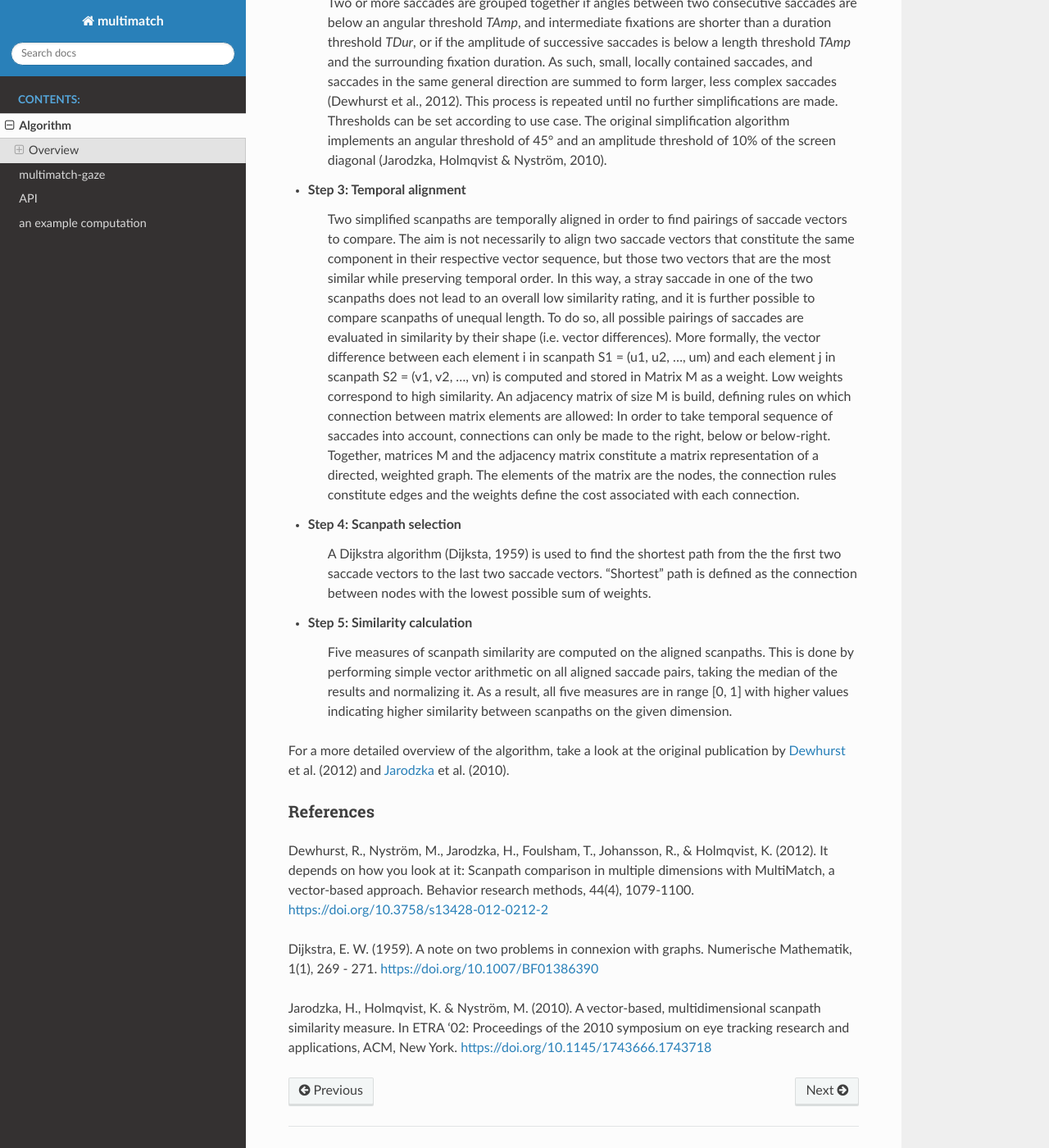
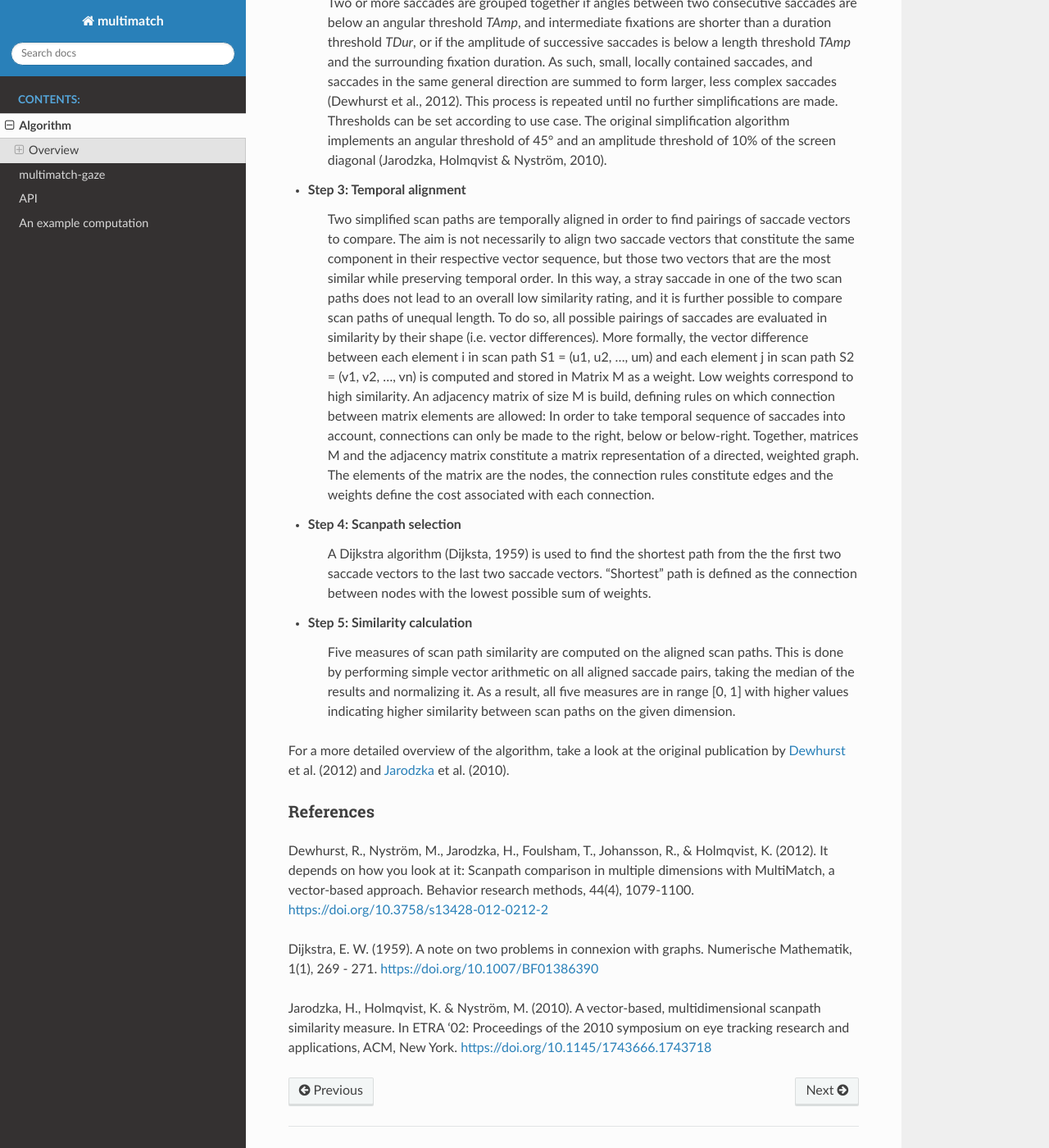
Before and after one commit to adswa/multimatch_gaze, a Sphinx documentation site: the page built from docs/source/overview.rst, in a window 1280 px wide and 1400 px high, scrolled down 1850 px. Shown: the whole window at 82% size. Built offline with Sphinx 7.4.7 and the Read the Docs theme 2.0.0, drawn with Linux system fonts in a browser that asks for light colours; pages that are not in the unit, such as notebooks, are missing from menus; some of the changed text lies outside the part shown.

Commit message:
minor typos in the docs

```diff
--- a/docs/source/conf.py
+++ b/docs/source/conf.py
@@ -22,13 +22,13 @@ sys.path.insert(0, os.path.abspath('../../'))
 # -- Project information -----------------------------------------------------
 
 project = 'multimatch'
-copyright = '2018, Adina Wagner'
+copyright = '2018-2019, Adina Wagner'
 author = 'Adina Wagner'
 
 # The short X.Y version
 version = ''
 # The full version, including alpha/beta/rc tags
-release = '0.0.1'
+release = '0.1.0'
 
 
 # -- General configuration ---------------------------------------------------
--- a/docs/source/index.rst
+++ b/docs/source/index.rst
@@ -3,8 +3,8 @@
    You can adapt this file completely to your liking, but it should at least
    contain the root `toctree` directive.
 
-multimatch-gaze: Multidimensional scanpath comparison in python
-===============================================================
+multimatch-gaze: Multidimensional scan path comparison in Python
+================================================================
 
 .. toctree::
    :maxdepth: 1
--- a/docs/source/overview.rst
+++ b/docs/source/overview.rst
@@ -3,22 +3,22 @@ Algorithm
 *********
 
 The **MultiMatch** method is a vector-based, multi-dimensional approach to
-compute scanpath similarity. It was originally proposed by Jarodzka, Holmqvist
+compute scan path similarity. It was originally proposed by Jarodzka, Holmqvist
 & Nyström (2010) and implemented as a Matlab toolbox by Dewhursts and colleagues
 (2012).
 
-The method represents scanpaths as geometrical vectors in a two-dimensional
-space: Any scanpath is build up of a vector sequence in which the vectors
+The method represents scan paths as geometrical vectors in a two-dimensional
+space: Any scan path is build up of a vector sequence in which the vectors
 represent saccades, and the start and end position of saccade vectors represent
-fixations. In the example image below, the scanpath is build by connecting the
+fixations. In the example image below, the scan path is build by connecting the
 fixations (red dots) with vectors (black lines), which constitute simplified
 saccades.
 
  .. figure:: ../img/example_path.png
    :scale: 150%
-   :alt: examplary scanpath
+   :alt: examplary scan path
 
-   Example scanpath as used in the MultiMatch algorithm
+   Example scan path as used in the MultiMatch algorithm
 
 Two such sequences (which can differ in length) are compared on the
 five dimensions **vector shape**, **vector length** (saccadic amplitude), **vector
@@ -27,22 +27,22 @@ similarity evaluation.
 
  .. figure:: ../img/dimensions.png
    :scale: 100%
-   :alt: scanpath dimensions
+   :alt: scan path dimensions
 
-   Dimensions of scanpath comparison, taken from Dewhurst et al., 2012
+   Dimensions of scan path comparison, taken from Dewhurst et al., 2012
 
 
 Overview
 ^^^^^^^^^
 
 The method takes two n x 3 fixation vectors (x-coordinate in px, y-coordinate in px,
-duration in sec) of two scanpaths as its input. Example files how input should look
+duration in sec) of two scan paths as its input. Example files how input should look
 like can be found here_.
 
  .. _here: https://github.com/adswa/multimatch_gaze/tree/master/data/fixvectors
 
 
-- **Step 1: Representation of scanpaths as vector sequences**
+- **Step 1: Representation of scan paths as vector sequences**
 
     An idealized saccade is represented as the shortest distance between two
     fixations. The Cartesian coordinates of the fixations are thus the starting
@@ -72,18 +72,18 @@ like can be found here_.
 
 - **Step 3: Temporal alignment**
 
-        Two simplified scanpaths are temporally aligned in order to find
+        Two simplified scan paths are temporally aligned in order to find
         pairings of saccade vectors to compare. The aim is not necessarily to
         align two saccade vectors that constitute the same component in their
         respective vector sequence, but those two vectors that are the most
         similar while preserving temporal order. In this way, a stray saccade in
-        one of the two scanpaths does not lead to an overall low similarity
-        rating, and it is further possible to compare scanpaths of unequal
+        one of the two scan paths does not lead to an overall low similarity
+        rating, and it is further possible to compare scan paths of unequal
         length. To do so, all possible pairings of saccades are evaluated in
         similarity by their shape (i.e. vector differences). More formally, the
-        vector difference between each element i in scanpath
+        vector difference between each element i in scan path
         S1 = (u1, u2, …, um)
-        and each element j in scanpath
+        and each element j in scan path
         S2 = (v1, v2, …, vn)
         is computed and stored in Matrix M as a weight. Low weights correspond to high
         similarity. An adjacency matrix of size M is build, defining rules on
@@ -105,11 +105,11 @@ like can be found here_.
 
 -  **Step 5: Similarity calculation**
 
-        Five measures of scanpath similarity are computed on the aligned
-        scanpaths. This is done by performing simple vector arithmetic on all
+        Five measures of scan path similarity are computed on the aligned
+        scan paths. This is done by performing simple vector arithmetic on all
         aligned saccade pairs, taking the median of the results and
         normalizing it. As a result, all five measures are in range [0, 1] with
-        higher values indicating higher similarity between scanpaths on the
+        higher values indicating higher similarity between scan paths on the
         given dimension.
 
 
```
Also changed, not shown: docs/source/api.rst (+8 -8 lines), docs/source/example.rst (+17 -17 lines), docs/source/reimplementation.rst (+9 -9 lines).
